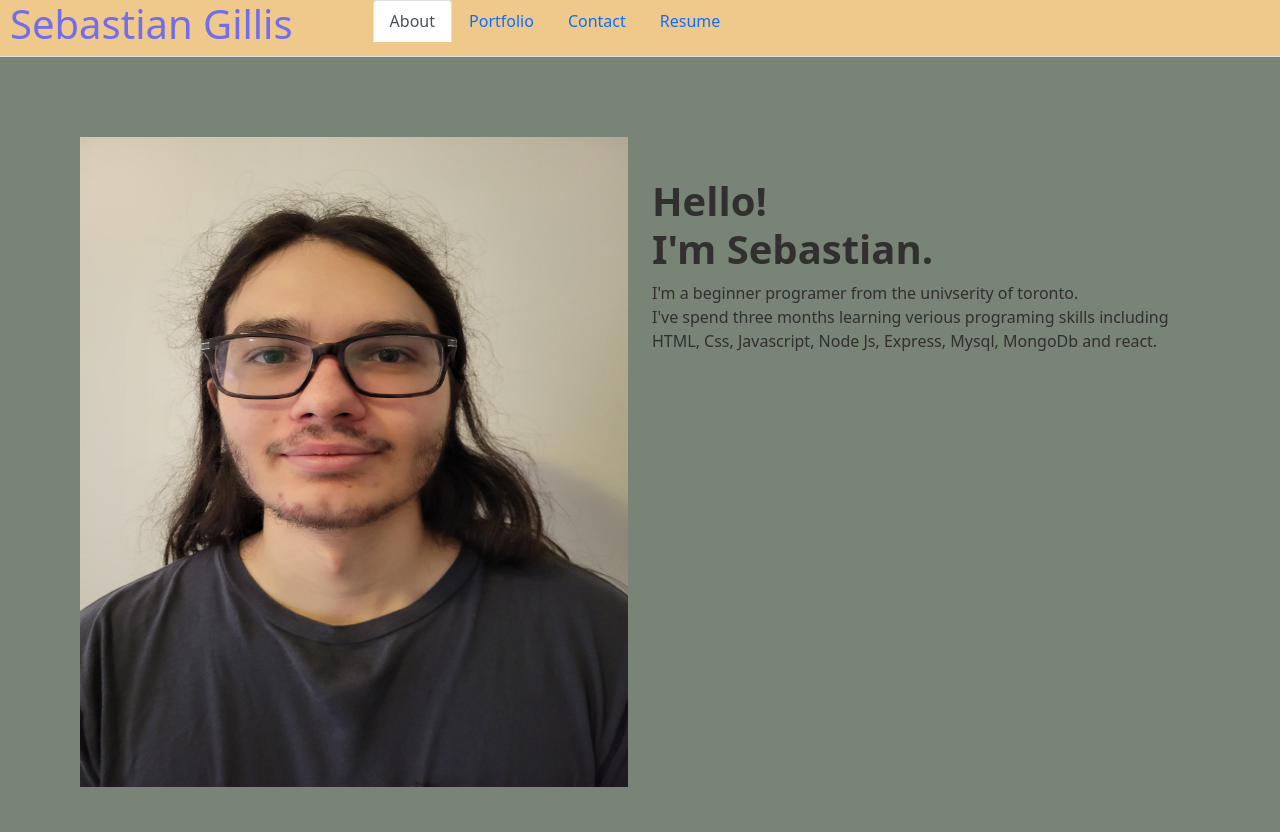
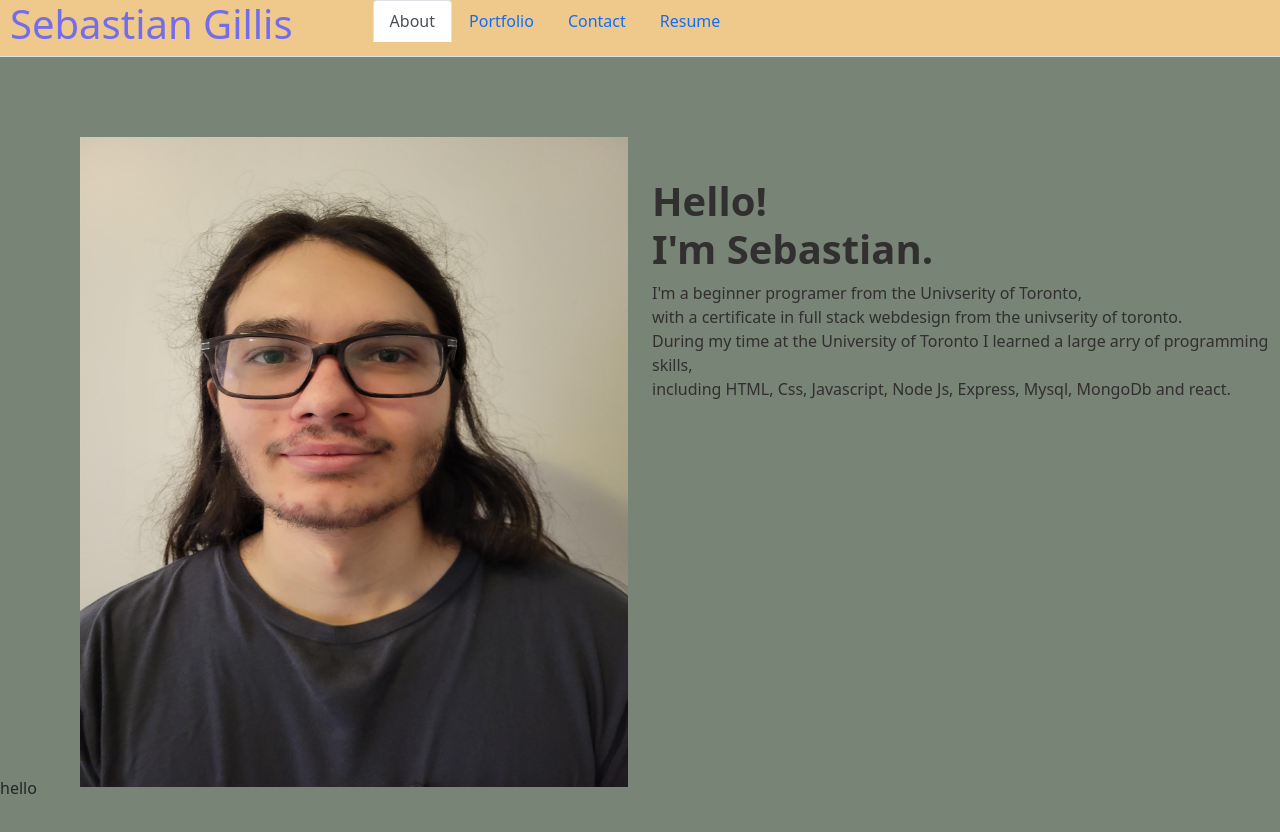
Before and after one commit to sw33ws/laughing-lamp, a React (Create React App) app: page / in a window 1280 px wide. Shown: the top 832 px of the page. Built offline with nearby package versions, Linux system fonts and the light colour scheme.

Commit message:
added a footer

```diff
--- a/src/App.js
+++ b/src/App.js
@@ -1,5 +1,6 @@
 import React from "react";
 import PortfolioContainer from "./components/PortfolioContainer";
+// import Footer from './components/footer';
 
 const App = () => <PortfolioContainer />;
 
--- a/src/components/PortfolioContainer.js
+++ b/src/components/PortfolioContainer.js
@@ -4,6 +4,7 @@ import Resume from './pages/Resume';
 import About from './pages/About';
 import Portfolio from './pages/Portfolio';
 import Contact from './pages/Contact';
+import Footer from './footer';
 
 export default function PortfolioContainer() {
   const [currentPage, setCurrentPage] = useState('About');
@@ -31,6 +32,8 @@ export default function PortfolioContainer() {
       <NavTabs currentPage={currentPage} handlePageChange={handlePageChange} />
       {/* Here we are calling the renderPage method which will return a component  */}
       {renderPage()}
+      {/* This added  the footer to the bottom of the page */}
+      <Footer></Footer>
     </div>
   );
 }
--- /dev/null
+++ b/src/components/footer.js
@@ -0,0 +1,11 @@
+import React from 'react';
+
+function Footer() {
+    return (
+      <div>
+        <div className="footer">hello</div>
+      </div>
+    );
+  }
+
+export default Footer;
--- a/src/components/pages/About.js
+++ b/src/components/pages/About.js
@@ -1,5 +1,6 @@
 import React from 'react';
 import img from '../../img/LinkedIn_Picture.jpg';
+// when I remove this css tag, css stops working
 import css from '../../css/styles.css'
 
 export default function About() {
@@ -7,12 +8,15 @@ export default function About() {
     <div className='row backgroundColor'>
 
     <div className='col'>
-      <img className='ProfileImage' id="A image of me"src={img}/>
+      <img alt='A image of me"' className='ProfileImage' id="A image of me"src={img}/>
     </div>
     <div className='col'>
       <h1 className='fs-1 fw-bold AboutMe-padding AboutMe-text'>Hello! <br></br> I'm Sebastian.</h1>
       <p className='AboutMe-text'>
-      I'm a beginner programer from the univserity of toronto.<br></br> I've spend three months learning verious programing skills including <br></br>HTML, Css, Javascript, Node Js, Express, Mysql, MongoDb and react.
+        I'm a beginner programer from the Univserity of Toronto, <br></br>
+        with a certificate in full stack webdesign from the univserity of toronto.<br></br>
+        During my time  at the  University of Toronto I learned a large arry of programming skills,<br></br>
+        including HTML, Css, Javascript, Node Js, Express, Mysql, MongoDb and react.
       </p>
     </div>
 
--- a/src/css/styles.css
+++ b/src/css/styles.css
@@ -69,6 +69,9 @@
     padding-left: 2%;
 }
 
-.btn {
-    background-color: var(--purple);
+/* footer */
+.footer {
+    position: fixed;
+    left: 0;
+    bottom: 0;
 }
```
